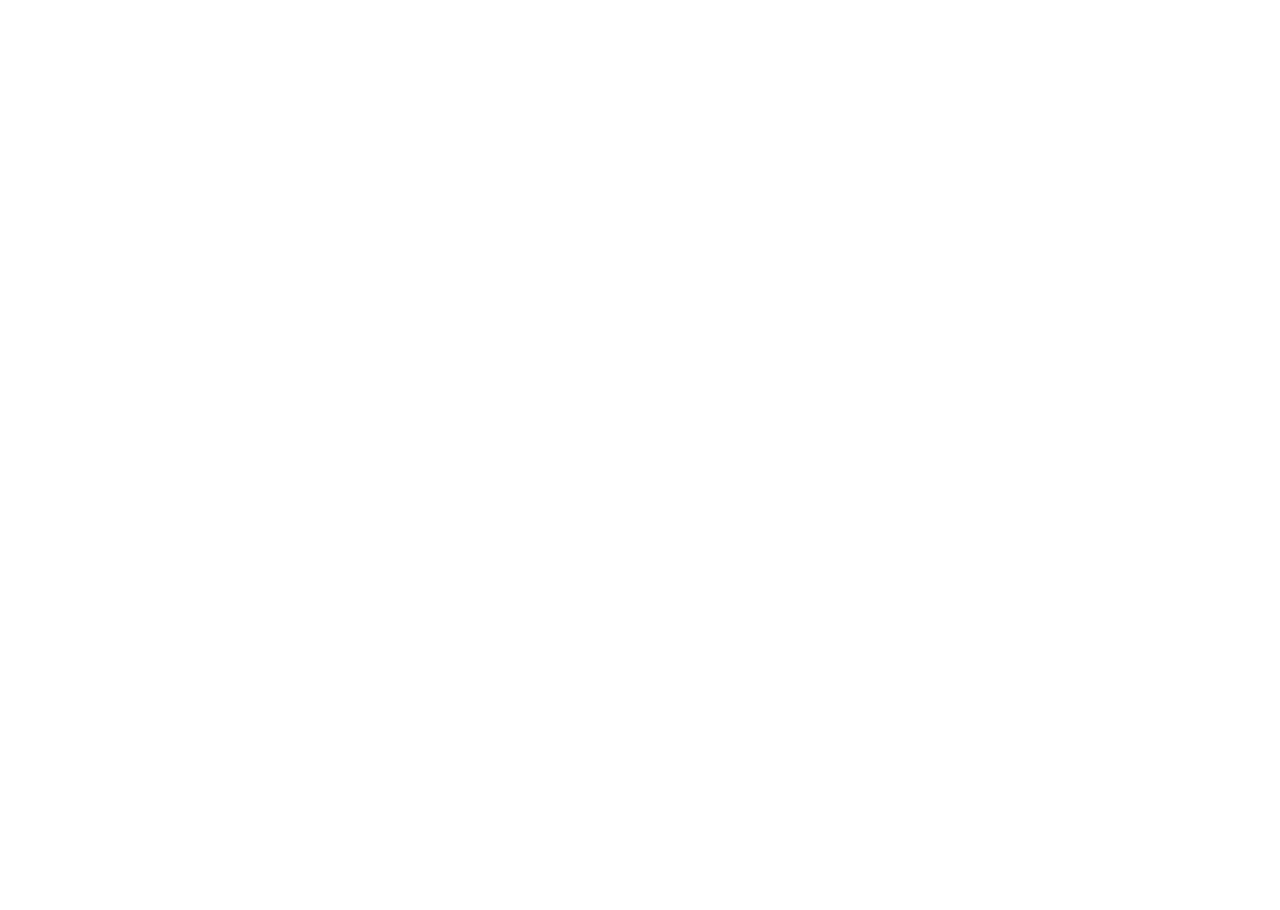
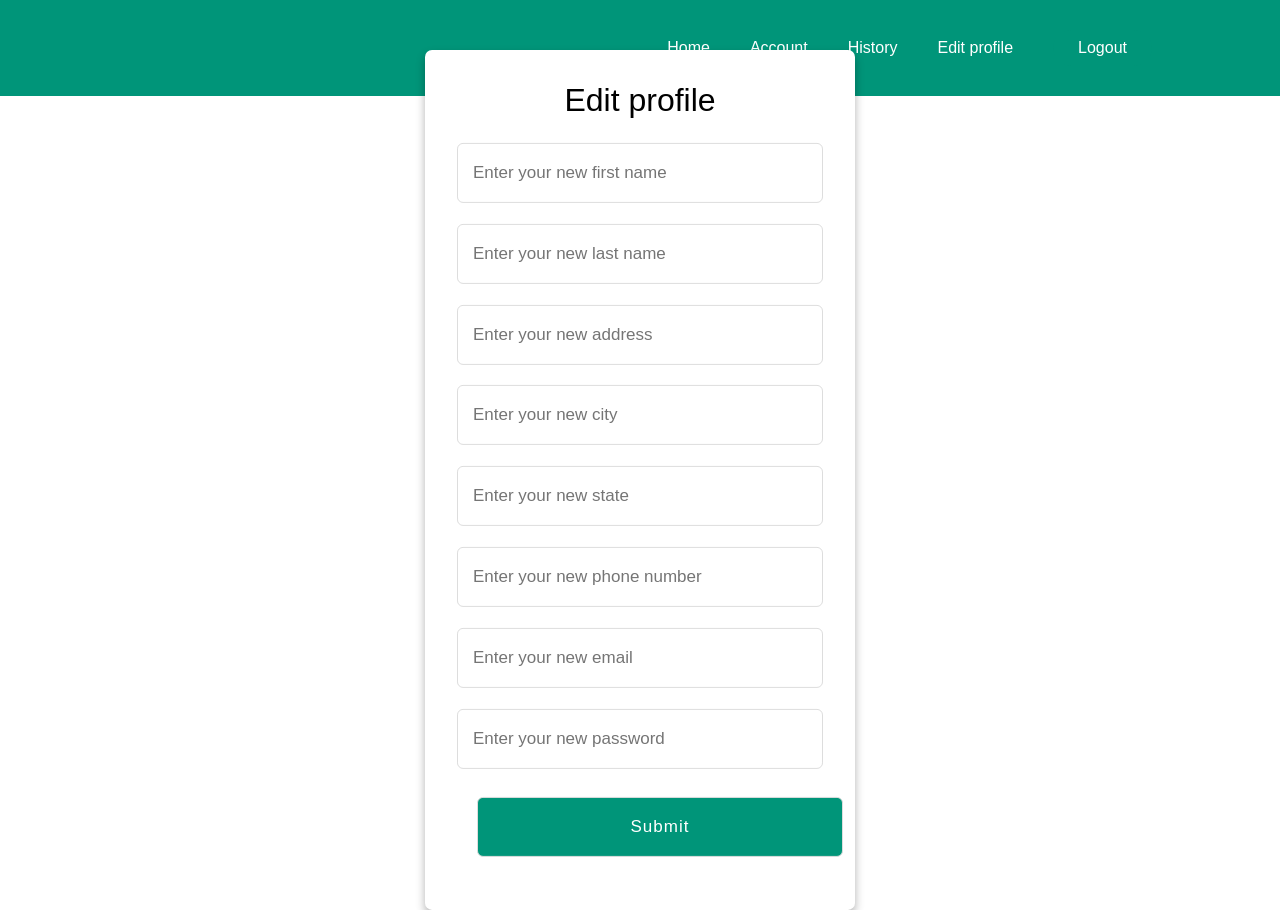
Before and after one commit to wildbohana/drs_projekat, a React (Create React App) app in the folder ui/: page /editProfile in a window 1280 px wide. Before the commit this address had no page. Before the commit the page ends 800 px from the top, so only its background shows below. Built offline with nearby package versions, Linux system fonts and the light colour scheme.

Commit message:
odradjen edit korisnickog profila

```diff
--- a/ui/src/App.js
+++ b/ui/src/App.js
@@ -6,12 +6,13 @@
 */
 
 //TODO: css za sve page-ve i prikaz proizvoda na Home page-u
-import React, { useState, useEffect } from 'react';
+import React from 'react';
 import { BrowserRouter as Router, Route, Routes } from 'react-router-dom';
 import { Login } from './Components/Login';
 import { Register } from './Components/Register';
 import { Home } from './Components/Home';
 import { AddProduct } from './Components/AddProduct';
+import { EditProfile } from './Components/EditProfile';
 
 
 function App() {
@@ -22,6 +23,7 @@
         <Route path="/" element={<Login />} />
         <Route path="/home" element={<Home />} />
         <Route path="/addProduct" element={<AddProduct />} />
+        <Route path="/editProfile" element={<EditProfile />} />
       </Routes>
     </Router>
   )
--- /dev/null
+++ b/ui/src/Components/EditProfile.jsx
@@ -0,0 +1,85 @@
+import React, { useState } from "react";
+import styles from './EditProfile.module.css';
+import { Navbar } from './Navbar'
+import axios from "axios";
+import { useNavigate } from "react-router-dom";
+
+export const EditProfile = () => {
+    const [firstName, setFirstName] = useState('');
+    const [lastName, setLastName] = useState('');
+    const [email, setEmail] = useState('');
+    const [address, setAddress] = useState('');
+    const [city, setCity] = useState('');
+    const [state, setState] = useState('');
+    const [phoneNumber, setPhoneNumber] = useState('');
+    const [password, setPassword] = useState('');
+
+    const [errorMessage, setErrorMessage] = useState('');
+
+    const navigate = useNavigate();
+
+    const handleEditClick = async () => {
+        try {
+            const token = localStorage.getItem('userToken');
+            const response = await axios.patch(`/userProfile/${token}`, {
+                firstName,
+                lastName,
+                email,
+                address,
+                city,
+                state,
+                phoneNumber,
+                password,
+            });
+            const successMessage = response.data;
+            console.log(successMessage);
+
+            setErrorMessage('');
+            window.alert('Profile edited successfully!');
+            navigate('/');
+        } catch (error) {
+            console.error('Error editing profile:', error);
+            setErrorMessage('Error editing profile. Please try again.');
+        }
+
+    }
+
+    return (
+        <div>
+            <Navbar />
+            <div className={styles.container}>
+                <div className={styles.form}>
+                    <h1>Edit profile</h1>
+                    <form >
+                        <input type="text" className={styles['form-input']} placeholder='Enter your new first name' value={firstName} onChange={(e) => setFirstName(e.target.value)} />
+                        <br />
+                        <input type="text" className={styles['form-input']} placeholder='Enter your new last name' value={lastName} onChange={(e) => setLastName(e.target.value)} />
+                        <br />
+                        <input type="text" className={styles['form-input']} placeholder='Enter your new address' value={address} onChange={(e) => setAddress(e.target.value)} />
+                        <br />
+                        <input type="text" className={styles['form-input']} placeholder='Enter your new city' value={city} onChange={(e) => setCity(e.target.value)} />
+                        <br />
+                        <input type="text" className={styles['form-input']} placeholder='Enter your new state' value={state} onChange={(e) => setState(e.target.value)} />
+                        <br />
+                        <input type="number" className={styles['form-input']} placeholder='Enter your new phone number' value={phoneNumber} onChange={(e) => setPhoneNumber(e.target.value)} />
+                        <br />
+                        <input type="email" className={styles['form-input']} placeholder='Enter your new email' value={email} onChange={(e) => setEmail(e.target.value)} />
+                        <br />
+                        <input type="password" className={styles['form-input']} placeholder='Enter your new password' value={password} onChange={(e) => setPassword(e.target.value)} />
+                        <br />
+                        <button className={styles.button} onClick={(e) => {
+                            e.preventDefault();
+                            if (firstName.trim() === '' || lastName.trim() === '' || address.trim() === '' || city.trim() === '' || state.trim() === '' || phoneNumber.trim() === '' || email.trim() === '' || password.trim() === '') {
+                                setErrorMessage('Please fill input fields!');
+                            } else {
+                                handleEditClick();
+                                setErrorMessage('');
+                            }
+                        }}>Submit</button>
+                        {errorMessage && <p style={{ color: 'red', textAlign: 'center', marginBottom: 20 }} > {errorMessage}</p>}
+                    </form>
+                </div>
+            </div>
+        </div>
+    );
+};
--- /dev/null
+++ b/ui/src/Components/EditProfile.module.css
@@ -0,0 +1,76 @@
+* {
+    margin: 0;
+    padding: 0;
+    box-sizing: border-box;
+    font-family: 'Poppins', sans-serif;
+}
+
+.container {
+    position: absolute;
+    top: 60%;
+    left: 50%;
+    transform: translate(-50%, -50%);
+    max-width: 430px;
+    width: 100%;
+    background: #fff;
+    border-radius: 7px;
+    box-shadow: 0 5px 10px rgba(0, 0, 0, 0.3);
+}
+
+.container .form {
+    padding: 2rem;
+}
+
+h1 {
+    font-size: 2rem;
+    font-weight: 500;
+    text-align: center;
+    margin-bottom: 1.5rem;
+}
+
+.form input {
+    height: 60px;
+    width: 100%;
+    padding: 0 15px;
+    font-size: 17px;
+    margin-bottom: 1.3rem;
+    border: 1px solid #ddd;
+    border-radius: 6px;
+    outline: none;
+}
+
+.form input:focus {
+    box-shadow: 0 1px 0 rgba(0, 0, 0, 0.2);
+}
+
+.button {
+    color: #fff;
+    background: #009579;
+    font-size: 1.2rem;
+    font-weight: 500;
+    letter-spacing: 1px;
+    margin-top: 1.7rem;
+    cursor: pointer;
+    height: 60px;
+    width: 100%;
+    padding: 0 15px;
+    font-size: 17px;
+    margin-top: 0.5rem;
+    margin-bottom: 1.3rem;
+    border: 1px solid #ddd;
+    border-radius: 6px;
+    outline: none;
+}
+
+.button:hover {
+    background: #006653;
+}
+
+.signup {
+    font-size: 17px;
+    text-align: center;
+}
+
+.link {
+    color: #009579;
+}
--- a/ui/src/Components/Home.jsx
+++ b/ui/src/Components/Home.jsx
@@ -2,7 +2,7 @@
 import { useNavigate } from 'react-router-dom';
 import axios from 'axios';
 import styles from './Home.module.css'
-import styles1 from './Navbar.module.css'
+import { Navbar } from './Navbar';
 
 export const Home = () => {
     const [products, setProducts] = useState([]);
@@ -32,23 +32,7 @@
         navigate('/addProduct');
     }
 
-    const handleLogout = async () => {
-        try {
-            const userToken = localStorage.getItem('userToken');
 
-            if (!userToken) {
-                console.log('User token not found!');
-                return;
-            }
-
-            await axios.post(`/logout/${userToken}`);
-            localStorage.removeItem('userToken');
-            navigate('/');
-        } catch (error) {
-            console.error('Error during logout: ', error.response ? error.response.data : error.message);
-            setError('ErrorDuring logout. Please try again later');
-        }
-    }
 
     const handleAmountChange = async (productId, newAmount) => {
         try {
@@ -66,25 +50,7 @@
 
     return (
         <div>
-            <header>
-                <nav>
-                    <ul className={styles1.nav_links}>
-                        <li>
-                            <a href="/home">Home</a>
-                        </li>
-                        <li>
-                            <a href="#">Account</a>
-                        </li>
-                        <li>
-                            <a href="#">History</a>
-                        </li>
-                        <li>
-                            <a href="#">Edit profile</a>
-                        </li>
-                    </ul>
-                </nav>
-                <a href="/"><button onClick={handleLogout}>Logout</button></a>
-            </header>
+            <Navbar />
             <div className={styles.homeContainer}>
 
                 <table className={styles.productTable}>
--- /dev/null
+++ b/ui/src/Components/Navbar.jsx
@@ -0,0 +1,53 @@
+// Navbar.jsx
+import React, { useState } from 'react';
+import { useNavigate } from 'react-router-dom';
+import styles from './Navbar.module.css';
+import axios from 'axios';
+
+export const Navbar = () => {
+    const [error, setError] = useState('');
+    const navigate = useNavigate();
+
+    const handleLogout = async () => {
+        try {
+            const userToken = localStorage.getItem('userToken');
+
+            if (!userToken) {
+                console.log('User token not found!');
+                return;
+            }
+
+            await axios.post(`/logout/${userToken}`);
+            localStorage.removeItem('userToken');
+            navigate('/');
+        } catch (error) {
+            console.error('Error during logout: ', error.response ? error.response.data : error.message);
+            setError('ErrorDuring logout. Please try again later');
+        }
+    }
+
+    return (
+        <header>
+            <nav>
+                <ul className={styles.nav_links}>
+                    <li>
+                        <a href='/home'>Home</a>
+                    </li>
+                    <li>
+                        <a href="/account">Account</a>
+                    </li>
+                    <li>
+                        <a href="/history">History</a>
+                    </li>
+                    <li>
+                        <a href="/editProfile">Edit profile</a>
+                    </li>
+                </ul>
+            </nav>
+            <a href="/">
+                <button onClick={handleLogout}>Logout</button>
+                {error}
+            </a>
+        </header>
+    );
+};
```
